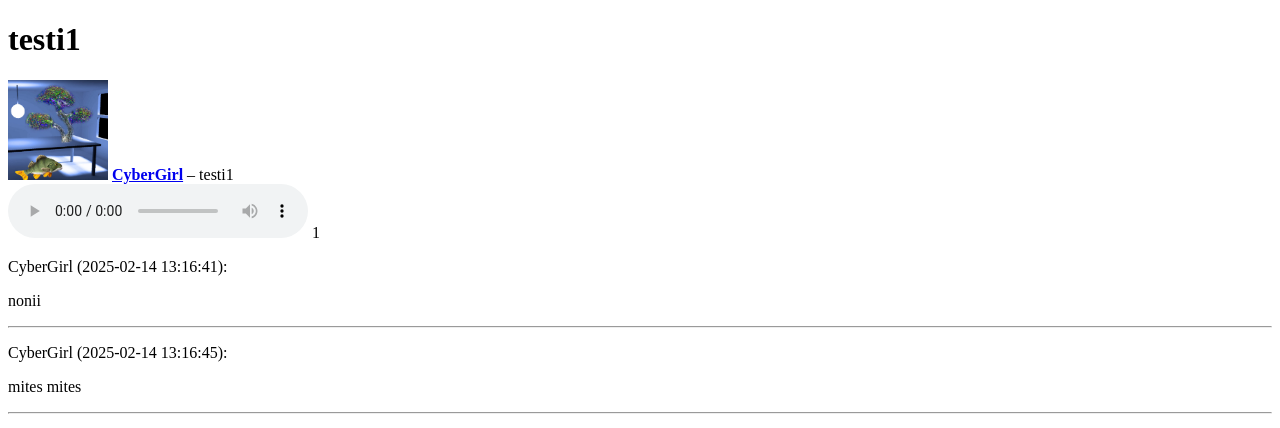
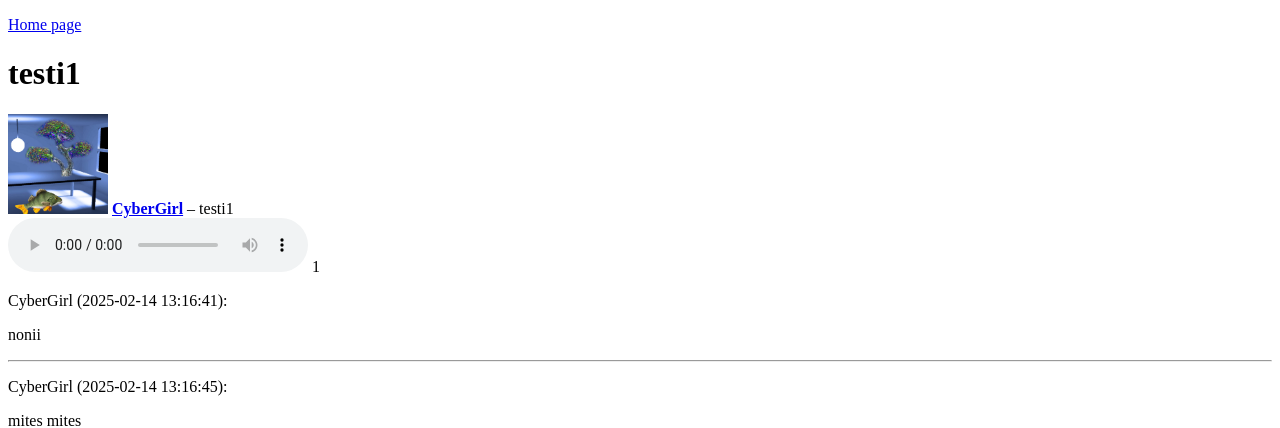
Before and after one commit to MildMunshin/web-sovellus, a Flask app: page /song/1 in a window 1280 px wide. Shown: the top 428 px of the page. Run offline with Flask 3, Linux system fonts and the light colour scheme; data comes from the database, SQL or seed files in the repository; both versions use the stored data as it was after the commit.

Commit message:
add home page -button on song pages

```diff
--- a/templates/show_song.html
+++ b/templates/show_song.html
@@ -2,6 +2,11 @@
 <!DOCTYPE html>
 <html>
 <body>
+
+  <p>
+    <a href="/">Home page</a>
+  </p>
+
   <h1>{{ song.title }}</h1>
   <img src="{{ url_for('static', filename=song.image_file_path.split('static/')[-1]) }}" alt="Kansikuva" width="100">
   <strong><a href="/user/{{ song.user_id }}">{{ song.artist }}</a></strong> – {{ song.title }}</a>
```
Also changed, not shown: database.db.
